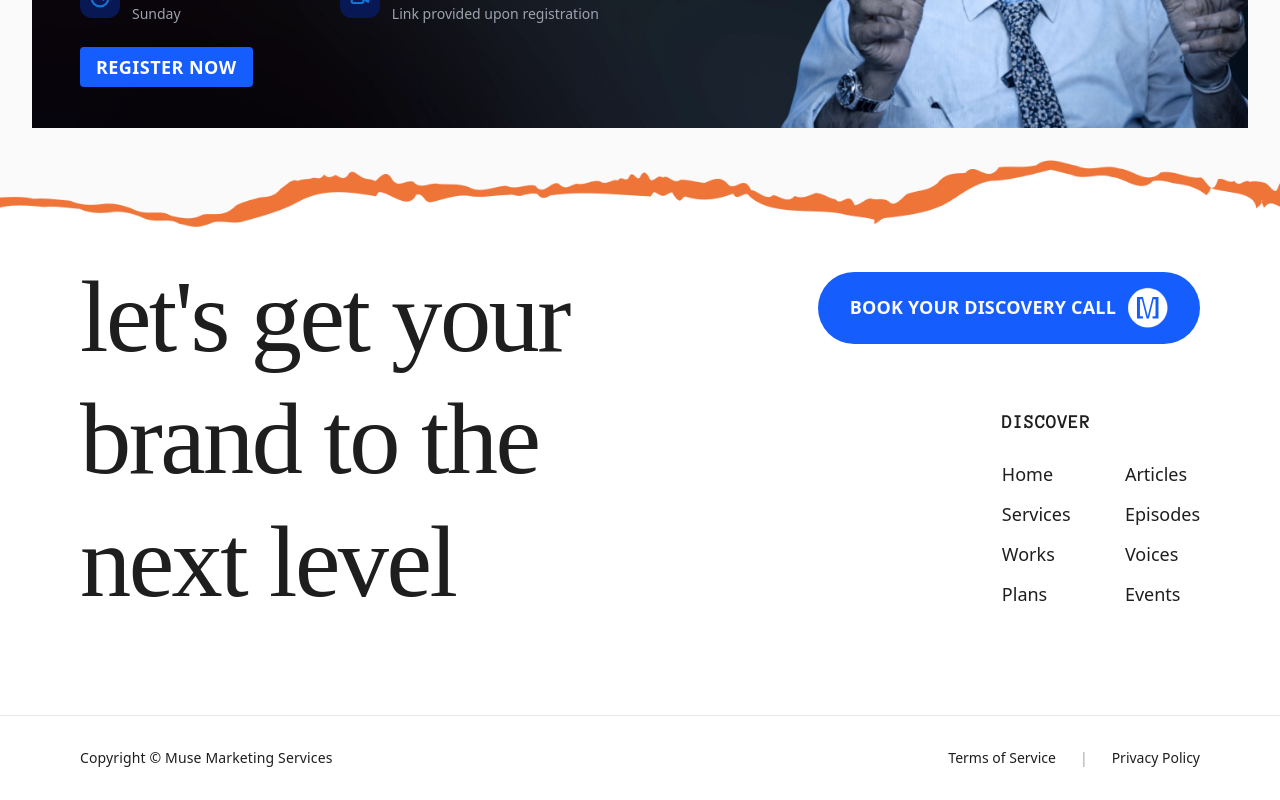
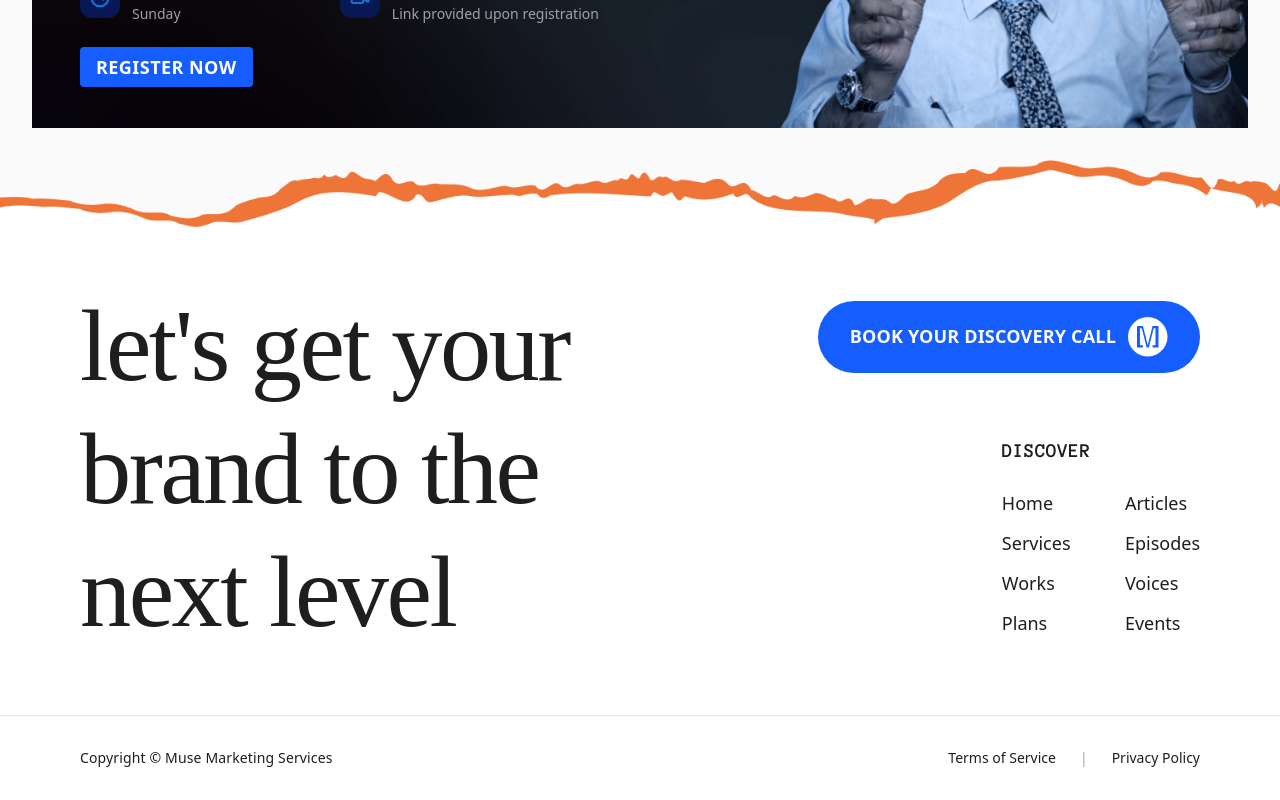
Before and after one commit to vivekcognimuse/Healthcare-Marketing, a Next.js app: page /events in a window 1280 px wide. Shown: the part 486-1286 px from the top of the page. Built offline with nearby package versions, Linux system fonts and the light colour scheme; a web font is replaced by a local one.

Commit message:
style fix: footer discovery call button alignment uodated

```diff
--- a/components/event-horizon/EventsFooter.tsx
+++ b/components/event-horizon/EventsFooter.tsx
@@ -25,7 +25,7 @@ export default function EventsFooter() {
       {/* Content Container */}
       <div className="relative z-10 min-h-[60vh] md:min-h-[70vh] lg:min-h-[80vh] flex flex-col">
         {/* Main Content Area */}
-        <div className="flex-1 flex items-start justify-between px-6 md:px-12 lg:px-20 pt-12 md:pt-16 lg:pt-24 pb-8">
+        <div className="flex-1 flex items-center justify-between px-6 md:px-12 lg:px-20 pt-12 md:pt-16 lg:pt-24 pb-8">
           {/* Left Side - Headline */}
           <div className="flex-1 max-w-[60%] md:max-w-[55%] lg:max-w-[50%]">
             <h2
@@ -46,7 +46,7 @@ export default function EventsFooter() {
           </div>
 
           {/* Right Side - Navigation and CTA */}
-          <div className="flex flex-col items-end gap-8 md:gap-12 lg:gap-16 pt-4">
+          <div className="flex flex-col items-end gap-8 md:gap-12 lg:gap-16">
             {/* CTA Button */}
             <a
               href="https://calendly.com/meet-manoj-cognimuse/consultation"
```
